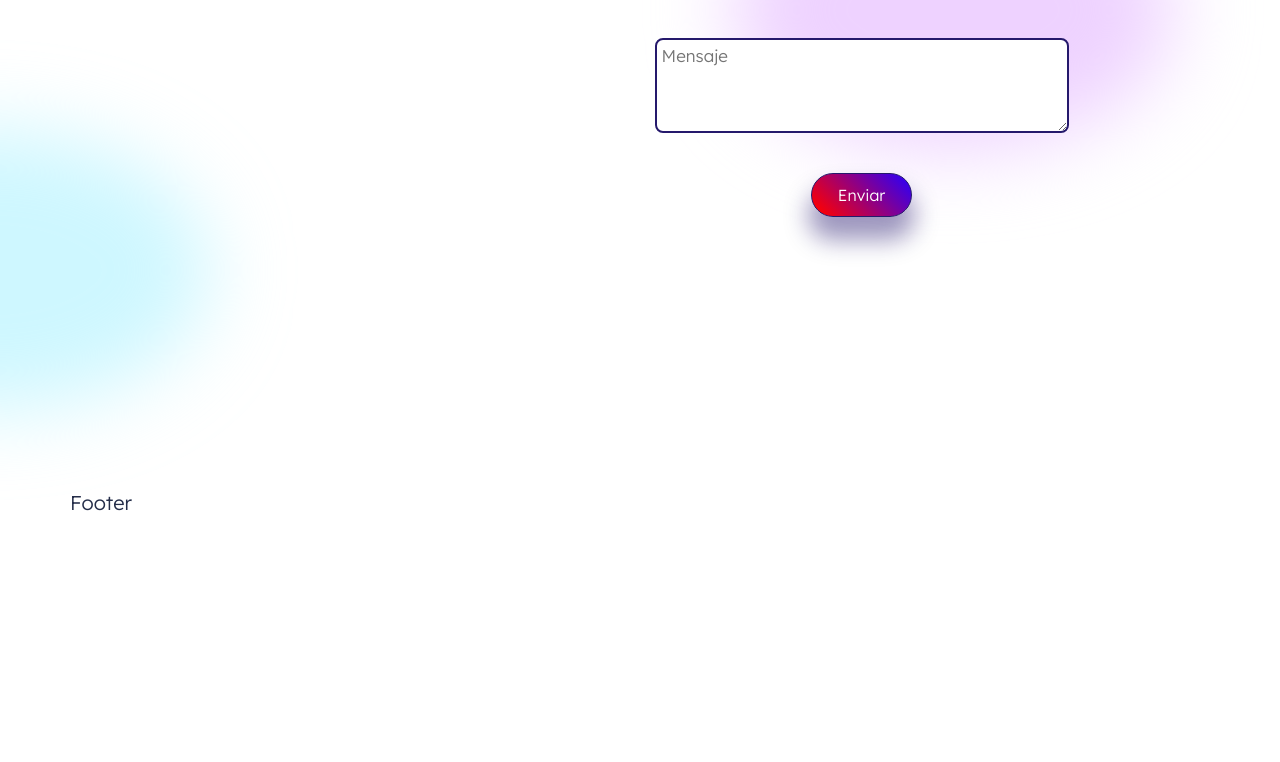
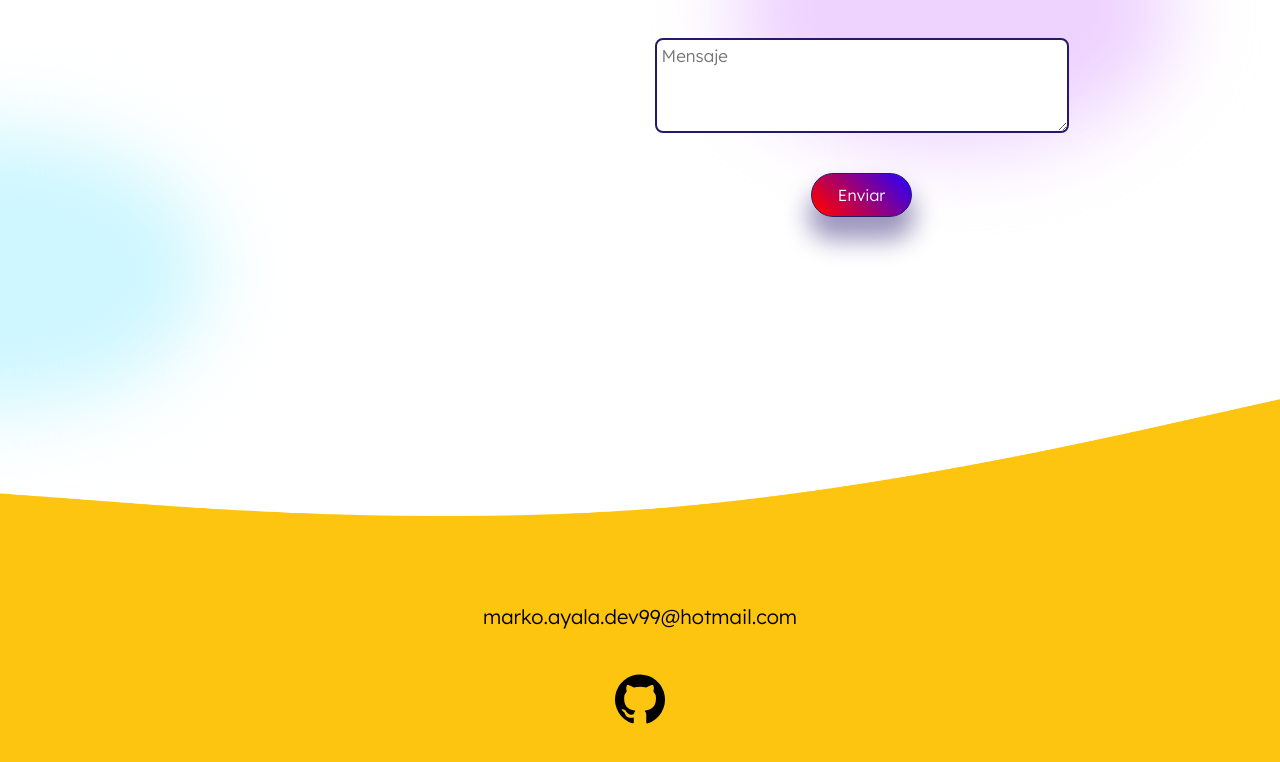
Before and after one commit to MarkoAyala/Portfolio, a React (Create React App) app: page / in a window 1280 px wide. Shown: the part 3296-4058 px from the top of the page. Before the commit the page ends 3821 px from the top, so only its background shows below. Built offline with nearby package versions, Linux system fonts and the light colour scheme.

Commit message:
footer finish

```diff
--- a/package.json
+++ b/package.json
@@ -4,6 +4,7 @@
   "private": true,
   "dependencies": {
     "@emailjs/browser": "^3.6.2",
+    "@iconscout/react-unicons": "^1.1.6",
     "@testing-library/jest-dom": "^5.14.1",
     "@testing-library/react": "^12.0.0",
     "@testing-library/user-event": "^13.2.1",
--- a/src/Components/NavBar/Footer/Footer.css
+++ b/src/Components/NavBar/Footer/Footer.css
@@ -0,0 +1,18 @@
+.footer{
+    display: flex;
+    align-items: center;
+    margin:-0.5rem -3.5rem;
+    position: relative;
+    margin-top: -7rem;
+}
+.f-content{
+    position: absolute;
+    display: flex;
+    align-items: center;
+    justify-content: center;
+    flex-direction: column;
+    width: 100%;
+    margin-top: 8rem;
+    gap: 2rem;
+    color:black;
+}
--- a/src/Components/NavBar/Footer/Footer.jsx
+++ b/src/Components/NavBar/Footer/Footer.jsx
@@ -1,8 +1,18 @@
 import React from 'react';
 import './Footer.css';
+import Github from '@iconscout/react-unicons/icons/uil-github';
+import Footeri from '../../../img/wave.png'
 function Footer() {
   return (
-    <div>Footer</div>
+    <div className="footer">
+        <img src={Footeri} alt="" style={{width:'100%'}}/>
+        <div className="f-content">
+            <span>marko.ayala.dev99@hotmail.com</span>
+            <div className="f-icons">
+                <a href="https://github.com/MarkoAyala" target='_blank'><Github color='black' size="3rem"/></a>
+            </div>
+        </div>
+    </div>
   )
 }
 
```
Also changed, not shown: 2 other files (tests, documents, lock files or other folders).
